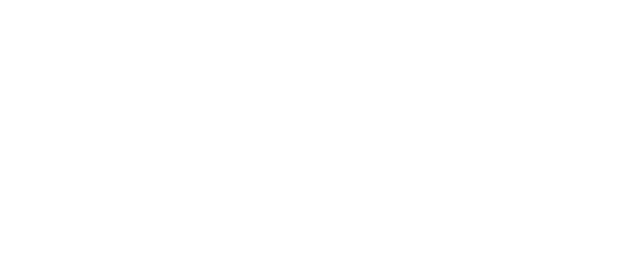
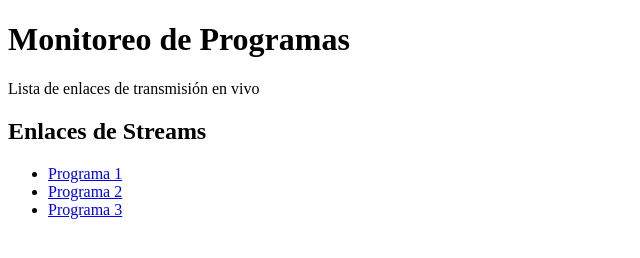
Before and after one commit to gareyesm/gareyesm.github.io, a plain HTML site: page index.html in a window 1280 px wide. Shown: the whole page, without its empty margins (0-640 px from the left). Drawn offline with Linux system fonts and the light colour scheme.

Commit message:
Update index.html

```diff
--- a/index.html
+++ b/index.html
@@ -3,9 +3,21 @@
 <head>
     <meta charset="UTF-8">
     <meta name="viewport" content="width=device-width, initial-scale=1.0">
-    <title>Page</title>
+    <title>Enlaces de Monitoreo</title>
 </head>
 <body>
-
+    <header>
+        <h1>Monitoreo de Programas</h1>
+        <p>Lista de enlaces de transmisión en vivo</p>
+    </header>
+    <main>
+        <h2>Enlaces de Streams</h2>
+        <ul class="stream-list">
+            <li><a href="https://www.youtube.com/watch?v=ID_DEL_VIDEO_1" target="_blank">Programa 1</a></li>
+            <li><a href="https://www.youtube.com/watch?v=ID_DEL_VIDEO_2" target="_blank">Programa 2</a></li>
+            <li><a href="https://www.youtube.com/watch?v=ID_DEL_VIDEO_3" target="_blank">Programa 3</a></li>
+            <!-- Agrega más enlaces según sea necesario -->
+        </ul>
+    </main>
 </body>
 </html>
```
